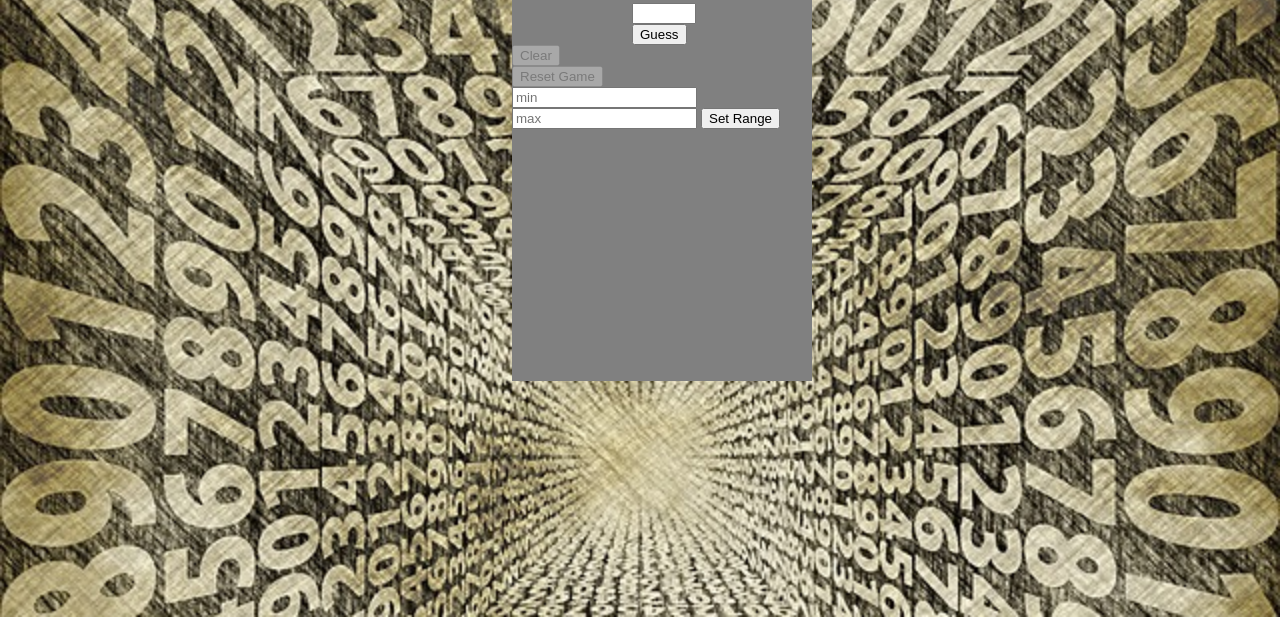
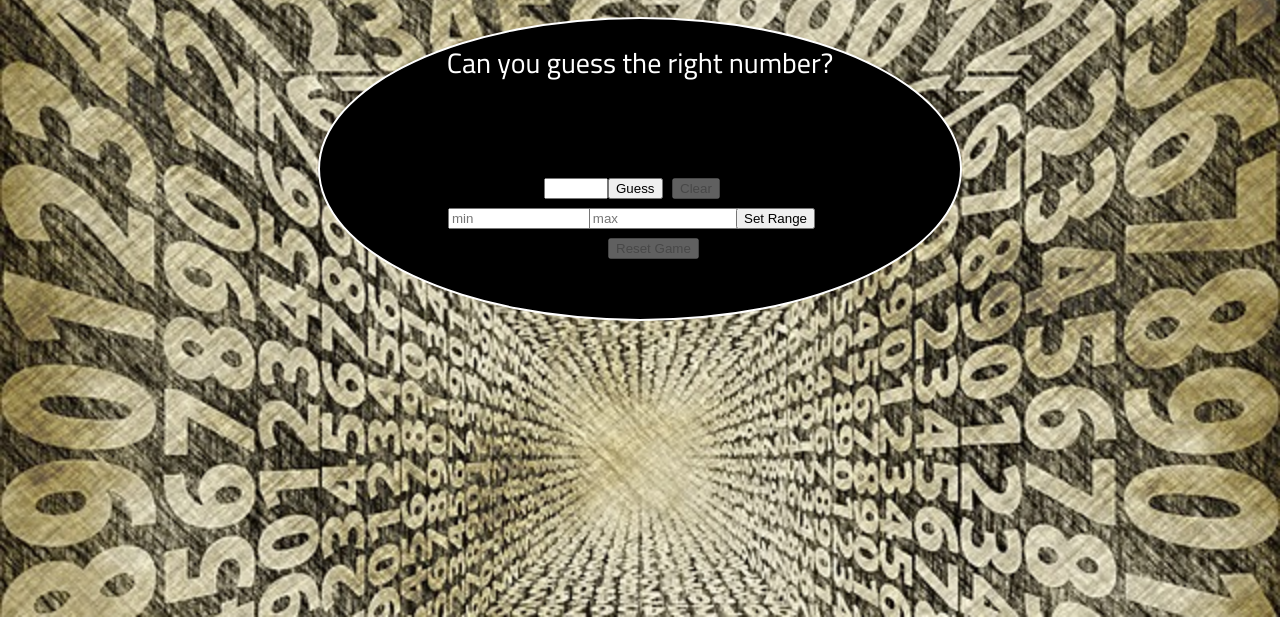
Before and after one commit to Peter-Springer/number-guesser, a plain HTML site: page index.html in a window 1280 px wide. Shown: the part 183-800 px from the top of the page. Drawn offline with Linux system fonts and the light colour scheme.

Commit message:
updated styling

```diff
--- a/index.html
+++ b/index.html
@@ -6,15 +6,15 @@
   <title>Number Guesser!</title>
   <link rel="stylesheet" href="reset.css" media="screen">
   <link rel="stylesheet" href="styles.css" media="screen">
+  <link href="https://fonts.googleapis.com/css?family=Cairo" rel="stylesheet">
 </head>
 
 <body>
   <section>
 
-  <h1>Number Guesser</h1>
-  <div class="output">
+    <h1>Can you guess the right number?</h1>
 
-  </div>
+    <div class="output"></div>
 
     <div>
       <p class="message"></p>
@@ -25,6 +25,7 @@
     </div>
 
     <button id="guess">Guess</button>
+
     <article>
       <div>
         <button disabled="true" class="clear">Clear</button>
@@ -35,8 +36,8 @@
     </article>
 
     <div>
-    <input id="min" placeholder="min">
-    <input id="max" placeholder="max">
+      <input class="set-min" id="min" placeholder="min">
+      <input class="set-max" id="max" placeholder="max">
       <button class="set-min-max">Set Range</button>
     </div>
 
--- a/script.js
+++ b/script.js
@@ -37,7 +37,7 @@ button.addEventListener('click', function () {
   } else if (convertedUserNum === randomNumber) {
     alterRange();
     randomNumber = numGenerator();
-    return userHint.innerText = "Correct";
+    return userHint.innerText = "Correct!";
   } else if (isNaN(parseInt('newInput.value'))){
     return userHint.innerText = "Sorry, your guess is not a number.";
   }
@@ -48,7 +48,7 @@ deleteInput.addEventListener('click', function() {
   deleteInput.disabled = true;
 });
 
-  resetGame.addEventListener('click', function () {
+resetGame.addEventListener('click', function () {
   deleteInput.disabled = true;
   resetGame.disabled = true;
   showInput.innerText = "";
@@ -64,7 +64,7 @@ rangeButton.addEventListener('click', function () {
   minNum = parseInt(minInput.value);
   maxNum = parseInt(maxInput.value);
   if (minNum > maxNum) {
-    return userHint.innerText = "Please enter a valid range."
+    return userHint.innerText = "Please enter a valid range.";
   }
   randomNumber = numGenerator();
 });
--- a/styles.css
+++ b/styles.css
@@ -1,34 +1,88 @@
 body {
   background: url(images/numbers.jpg) no-repeat;
   background-size: cover;
+  cursor: pointer;
+  font-family: 'Cairo', sans-serif;
 }
 
 section {
-  background: grey;
-  margin-top: 5%;
-  margin-left: 40%;
-  height: 500px;
-  width: 300px;
+  background: black;
+  position: relative;
+  top: 200px;
+  height: 300px;
+  margin: auto;
+  border-radius: 50%;
+  width: 50%;
+  border: 2px solid white;
 }
 
-#guess, #input-value {
-  margin-left: 40%;
+
+#guess {
+  position: absolute;
+  left: 45%;
+  bottom: 40%;
+}
+
+#input-value {
+  position: absolute;
+  left: 35%;
+  bottom: 40%;
+}
+
+.clear {
+  position: absolute;
+  left: 55%;
+  bottom: 40%;
+}
+
+.reset {
+  position: absolute;
+  left: 45%;
+  bottom: 20%;
+}
+
+.set-min-max {
+  position: absolute;
+  left: 65%;
+  bottom: 30%;
+}
+
+.set-min {
+  position: absolute;
+  left: 20%;
+  bottom: 30%;
+}
+
+.set-max {
+  position: absolute;
+  bottom: 30%;
+  left: 42%;
 }
 
 h1 {
-  font-size: 50px;
+  font-size: 28px;
   margin-bottom: 2%;
   text-align: center;
+  padding-top: 30px;
+  color: white;
 }
 
 .output {
-  margin-bottom: 2%;
+  font-size: 40px;
   width: 10px;
   height: 10px;
   color: black;
+  margin: auto;
+  color: white;
 }
 
 article {
   display: inline;
   margin: auto;
 }
+
+.message {
+  text-align: center;
+  margin-top: 50px;
+  color: white;
+}
```
Lines whose indentation alone changed are shown as unchanged.
